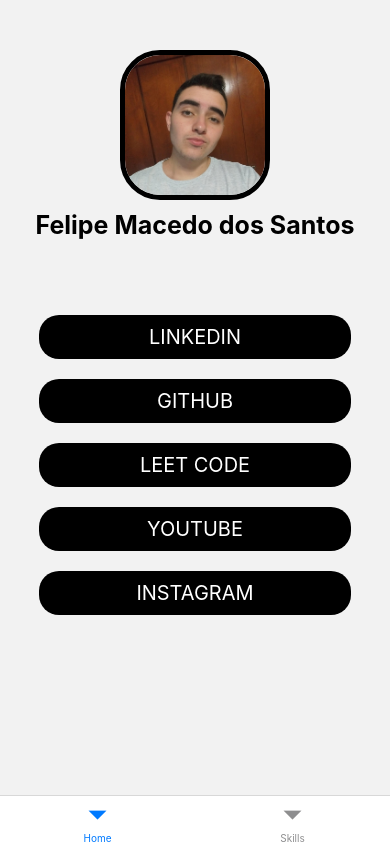
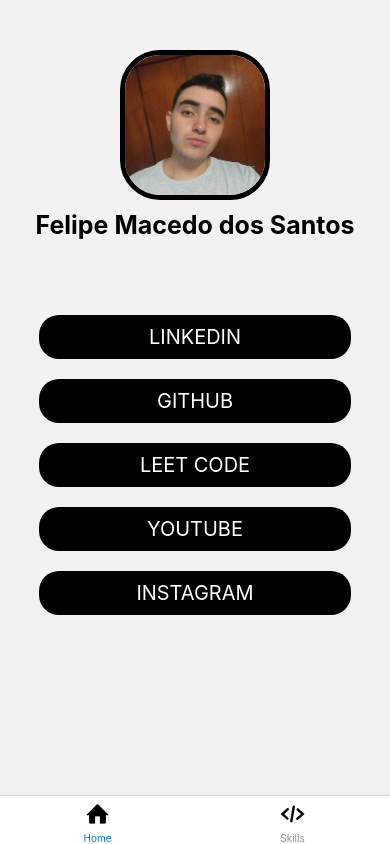
Before and after one commit to fmacedosantos/link-tree, a React Native app: screen / in a window 390 px wide. Built offline with nearby package versions, Linux system fonts and the light colour scheme.

Commit message:
Adicionando ícones ao menu

```diff
--- a/src/routes/bottom-tabs.routes.tsx
+++ b/src/routes/bottom-tabs.routes.tsx
@@ -1,6 +1,8 @@
 import { createBottomTabNavigator } from "@react-navigation/bottom-tabs";
 import { Home } from "../screens/Home/Home";
 import { Skills } from "../screens/Skills/Skills";
+
+import Entypo from '@expo/vector-icons/Entypo';
 
 const {Navigator, Screen} = createBottomTabNavigator()
 
@@ -9,11 +11,17 @@
         <Navigator>
             <Screen name="Home" component={Home}
             options={{
-                headerShown: false
+                headerShown: false,
+                tabBarIcon: ({color, size}) => (
+                    <Entypo name="home" size={24} color="black" />
+                )
             }}/>
             <Screen name="Skills" component={Skills}
             options={{
-                headerShown: false
+                headerShown: false,
+                tabBarIcon: ({color, size}) => (
+                    <Entypo name="code" size={24} color="black" />
+                )
             }}/>
         </Navigator>
     )
```
